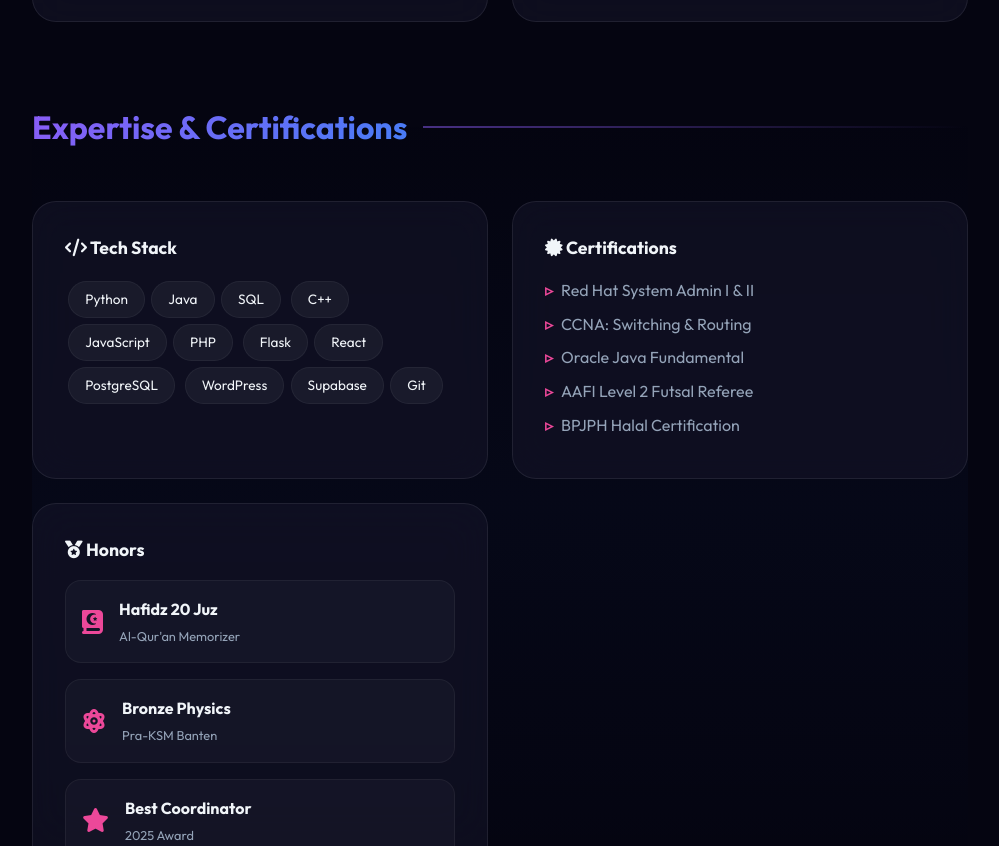
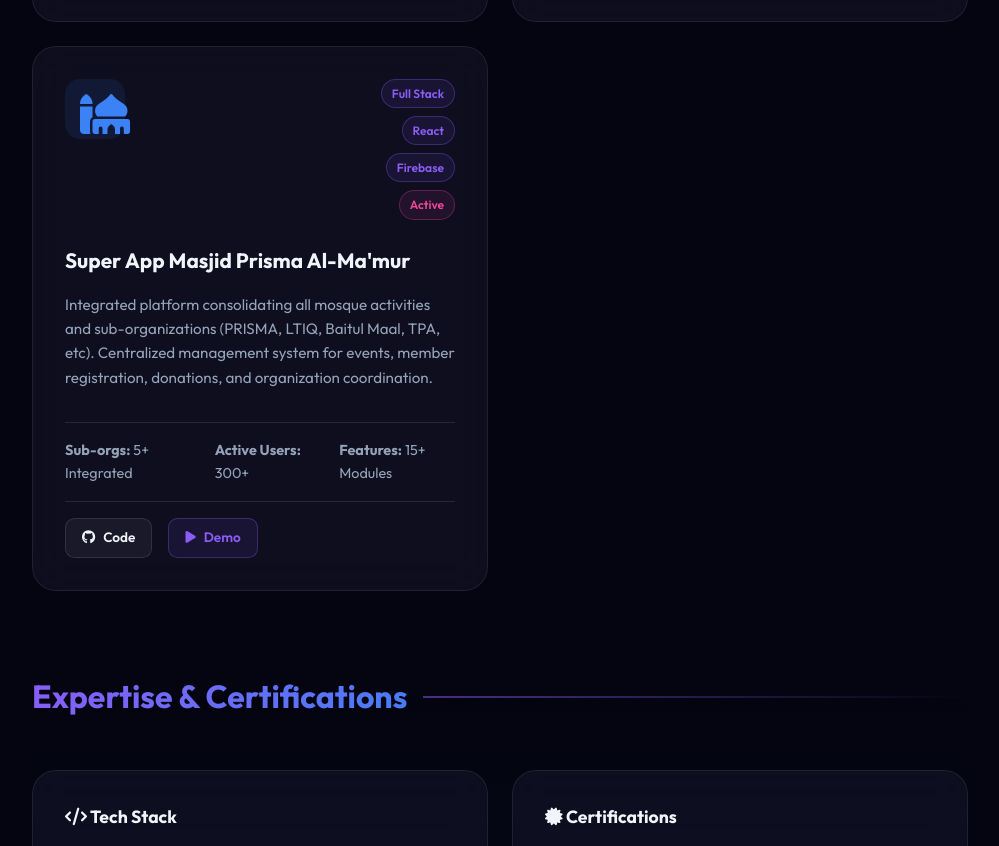
Before and after one commit to Farisifakhri/portofolio, a plain HTML site: page index.html in a window 1280 px wide. Shown: the part 5295-6141 px from the top of the page, without its empty margins (140-1139 px from the left). Drawn offline with Linux system fonts and the light colour scheme.

Commit message:
Fix: Mengisi konten dan foto profil

```diff
--- a/index.html
+++ b/index.html
@@ -62,7 +62,7 @@
                     <picture>
                         <source srcset="profile.webp" type="image/webp">
                         <img
-                            src="profile.jpg"
+                            src="https://via.placeholder.com/400x500/1a1a2e/8b5cf6?text=Fakhri+Profile"
                             alt="Muhammad Fakhri Alfarisi - Informatics Student"
                             class="profile-pic"
                             loading="lazy"
@@ -336,6 +336,29 @@
                     </div>
                 </div>
 
+                <div class="glass-card project-card">
+                    <div class="card-header">
+                        <i class="fas fa-mosque project-icon"></i>
+                        <div class="badges">
+                            <span class="badge-tech">Full Stack</span>
+                            <span class="badge-tech">React</span>
+                            <span class="badge-tech">Firebase</span>
+                            <span class="badge-private">Active</span>
+                        </div>
+                    </div>
+                    <h3>Super App Masjid Prisma Al-Ma'mur</h3>
+                    <p>Integrated platform consolidating all mosque activities and sub-organizations (PRISMA, LTIQ, Baitul Maal, TPA, etc). Centralized management system for events, member registration, donations, and organization coordination.</p>
+                    <div class="project-meta">
+                        <span><strong>Sub-orgs:</strong> 5+ Integrated</span>
+                        <span><strong>Active Users:</strong> 300+</span>
+                        <span><strong>Features:</strong> 15+ Modules</span>
+                    </div>
+                    <div class="project-links">
+                        <a href="#" class="btn-small github"><i class="fab fa-github"></i> Code</a>
+                        <a href="#" class="btn-small demo"><i class="fas fa-play"></i> Demo</a>
+                    </div>
+                </div>
+
             </div>
         </section>
 
```
